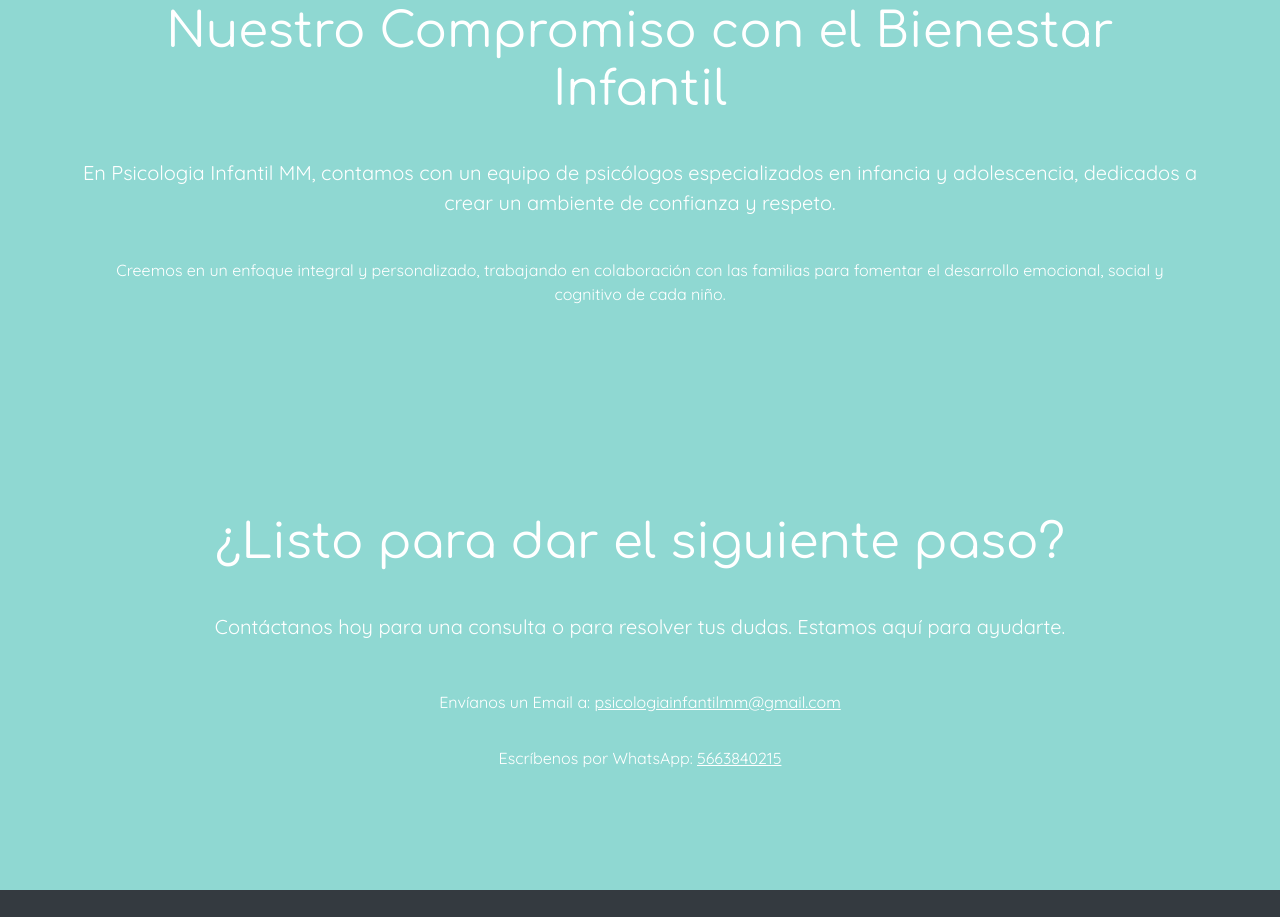
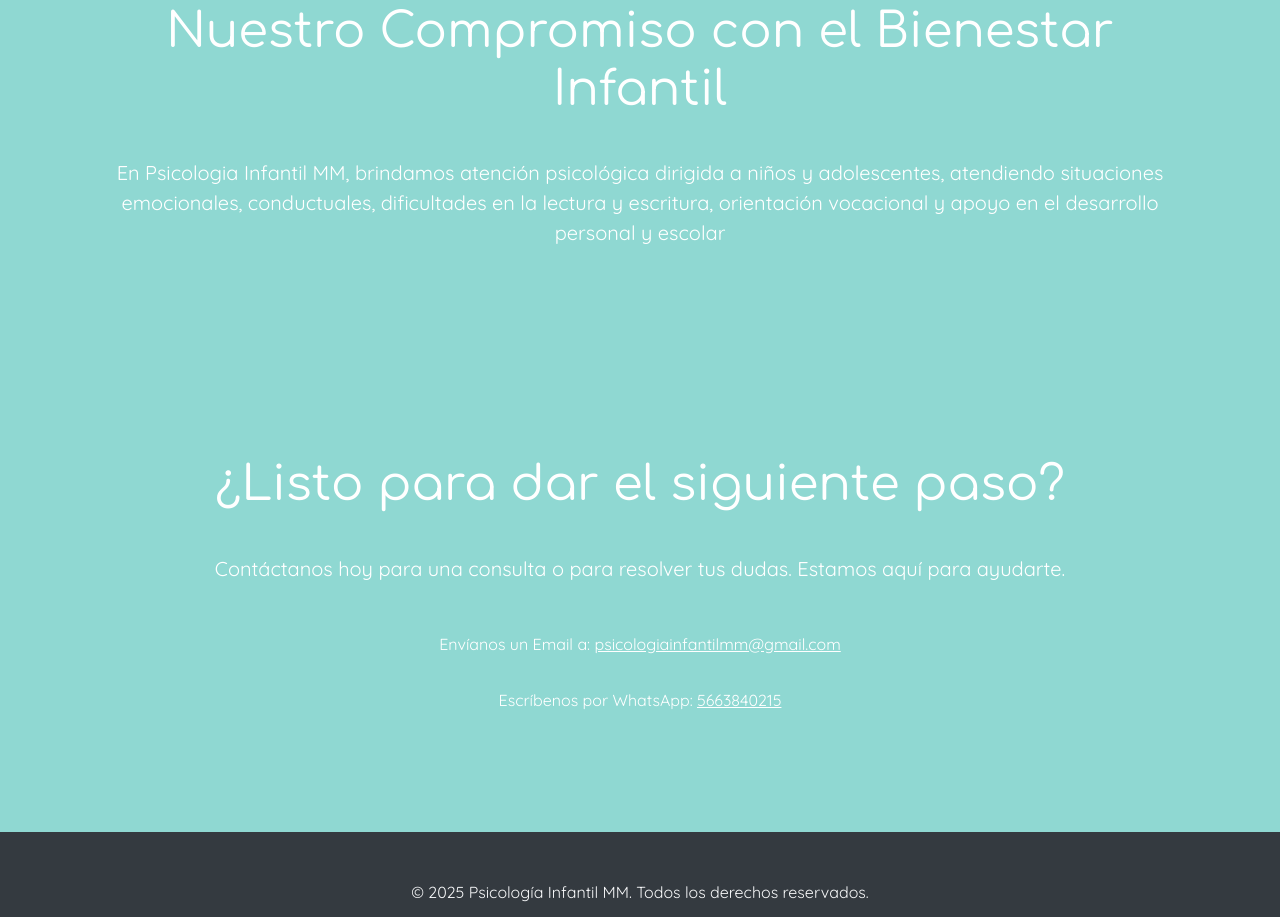
Before and after one commit to PsicologiaInfantilmm/psicologiainfantilmm.github.io, a plain HTML site: page index.html in a window 1280 px wide. Shown: the part 1175-2092 px from the top of the page. Drawn offline with nearby package versions, Linux system fonts and the light colour scheme.

Commit message:
Update Nuestro Compromiso

```diff
--- a/index.html
+++ b/index.html
@@ -129,8 +129,7 @@ Click nbfs://nbhost/SystemFileSystem/Templates/JSP_Servlet/Html.html to edit thi
    <section id="nosotros" class="bg-primary text-white py-5 text-center">
       <div class="container">
         <h3 class="display-5 mb-3">Nuestro Compromiso con el Bienestar Infantil</h3>
-        <p class="lead">En Psicologia Infantil MM, contamos con un equipo de psicólogos especializados en infancia y adolescencia, dedicados a crear un ambiente de confianza y respeto.</p>
-        <p>Creemos en un enfoque integral y personalizado, trabajando en colaboración con las familias para fomentar el desarrollo emocional, social y cognitivo de cada niño.</p>
+        <p class="lead">En Psicologia Infantil MM, brindamos atención psicológica dirigida a niños y adolescentes, atendiendo situaciones emocionales, conductuales, dificultades en la lectura y escritura, orientación vocacional y apoyo en el desarrollo personal y escolar</p>
       </div>
     </section>
 
```
